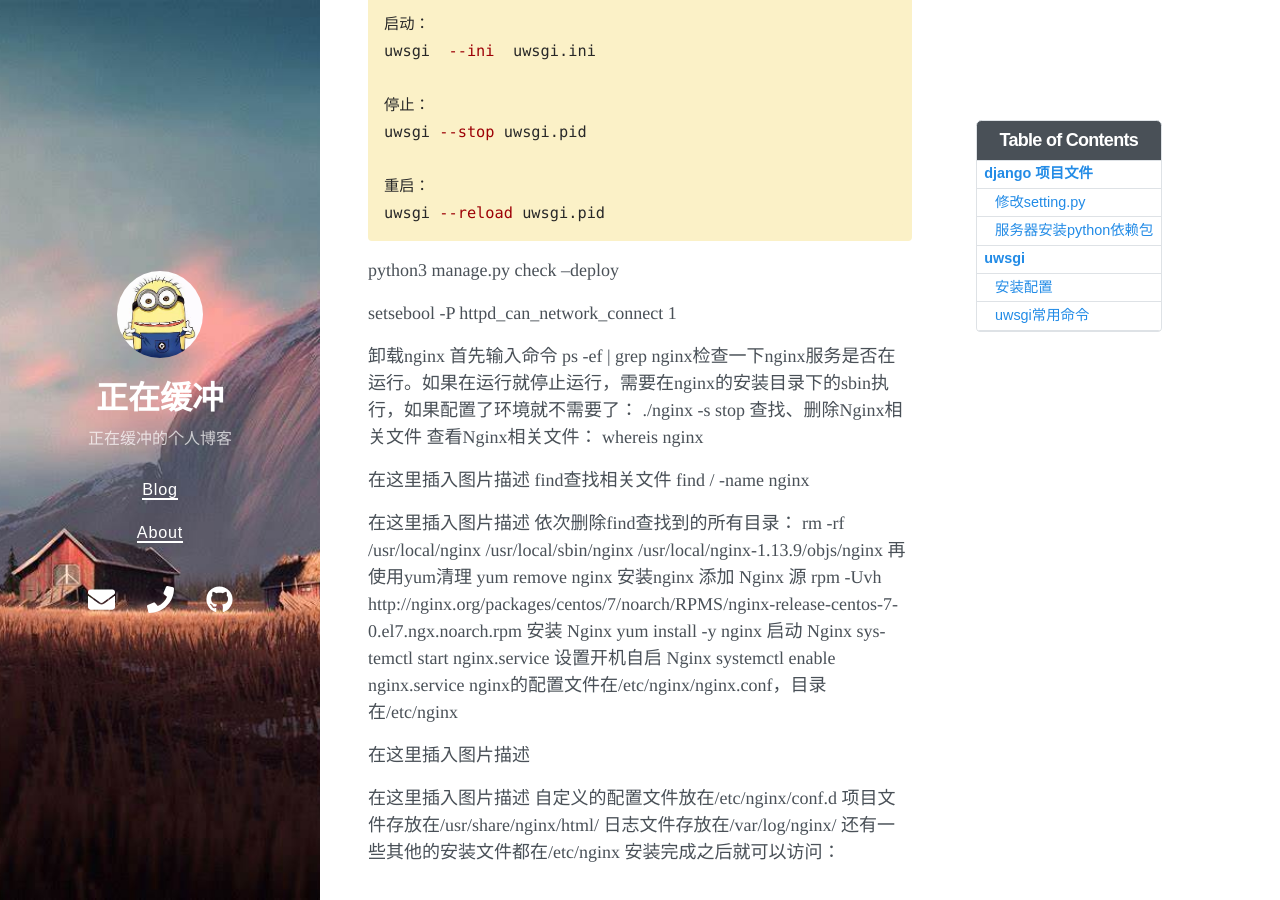
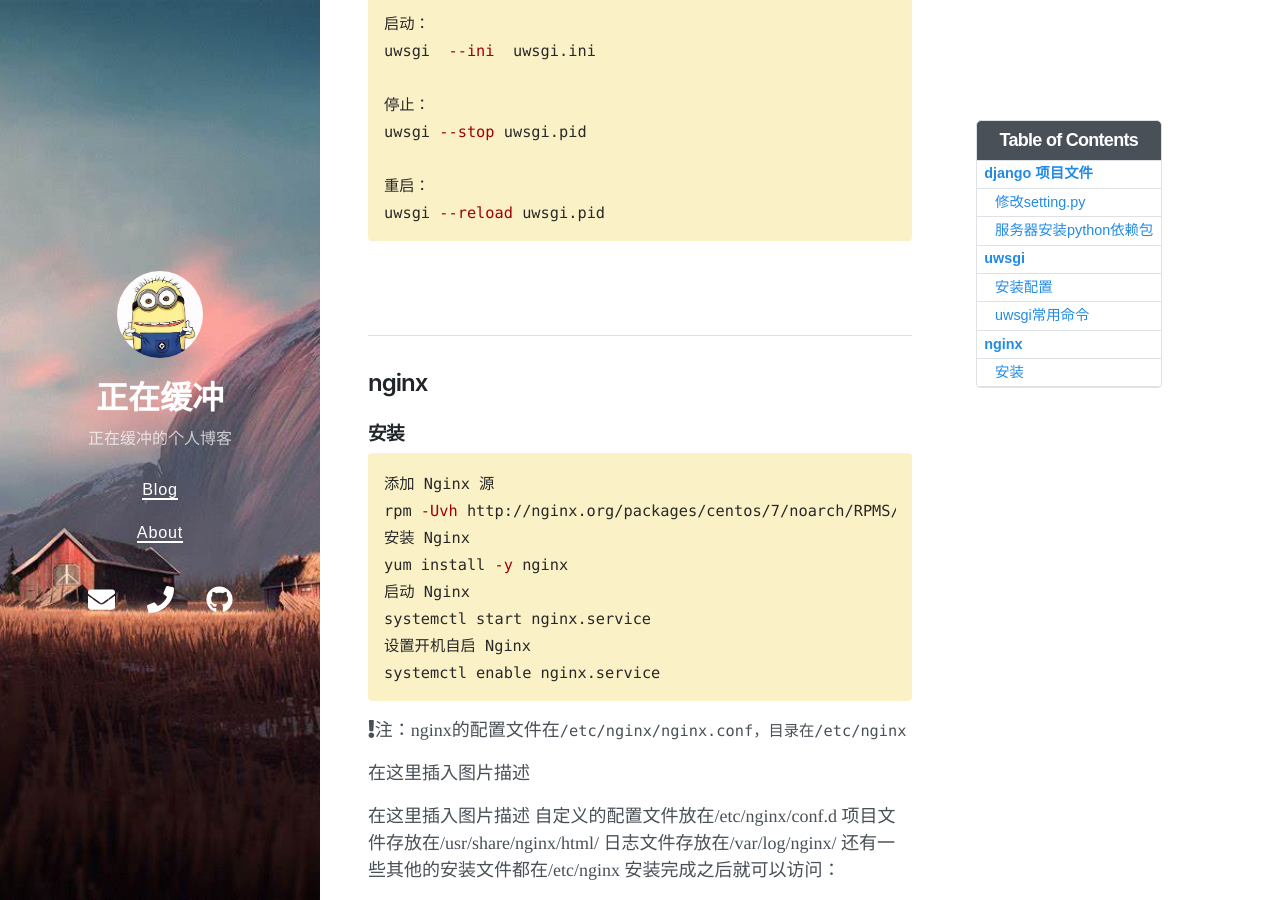
Before and after one commit to Zzhc3321/personal-blog.github.io, a Jekyll site: the page built from _posts/2022-04-16-Django项目部署至centos云服务器.md, in a window 1280 px wide and 900 px high, scrolled down 1464 px. Built offline with Jekyll 4.4.1, drawn with Linux system fonts in a browser that asks for light colours; nearby versions of some CDN libraries.

Commit message:
修改文件: _posts/2022-04-16-Django项目部署至centos云服务器.md

````diff
--- a/_posts/2022-04-16-Django项目部署至centos云服务器.md
+++ b/_posts/2022-04-16-Django项目部署至centos云服务器.md
@@ -80,46 +80,18 @@ uwsgi --reload uwsgi.pid
 
 
 
-python3 manage.py check --deploy
 
 
 
+<br>
+<br>
 
+***
 
+## nginx
 
-
-
-
-
- setsebool -P httpd_can_network_connect 1
-
-
-
-
-
-
-
-
-
-
-
-卸载nginx
-首先输入命令 ps -ef | grep nginx检查一下nginx服务是否在运行。如果在运行就停止运行，需要在nginx的安装目录下的sbin执行，如果配置了环境就不需要了：
-./nginx -s stop
-查找、删除Nginx相关文件
-查看Nginx相关文件：
-whereis nginx
-
-在这里插入图片描述
-find查找相关文件
-find / -name nginx
-
-在这里插入图片描述
-依次删除find查找到的所有目录：
-rm -rf /usr/local/nginx  /usr/local/sbin/nginx /usr/local/nginx-1.13.9/objs/nginx
-再使用yum清理
-yum remove nginx
-安装nginx
+### 安装
+```shell
 添加 Nginx 源
 rpm -Uvh http://nginx.org/packages/centos/7/noarch/RPMS/nginx-release-centos-7-0.el7.ngx.noarch.rpm
 安装 Nginx
@@ -128,7 +100,10 @@ yum install -y nginx
 systemctl start nginx.service
 设置开机自启 Nginx
 systemctl enable nginx.service
-nginx的配置文件在/etc/nginx/nginx.conf，目录在/etc/nginx
+```
+
+
+<i class="fas fa-exclamation"></i>注：nginx的配置文件在<code>/etc/nginx/nginx.conf，目录在/etc/nginx </code>
 
 在这里插入图片描述
 
````
